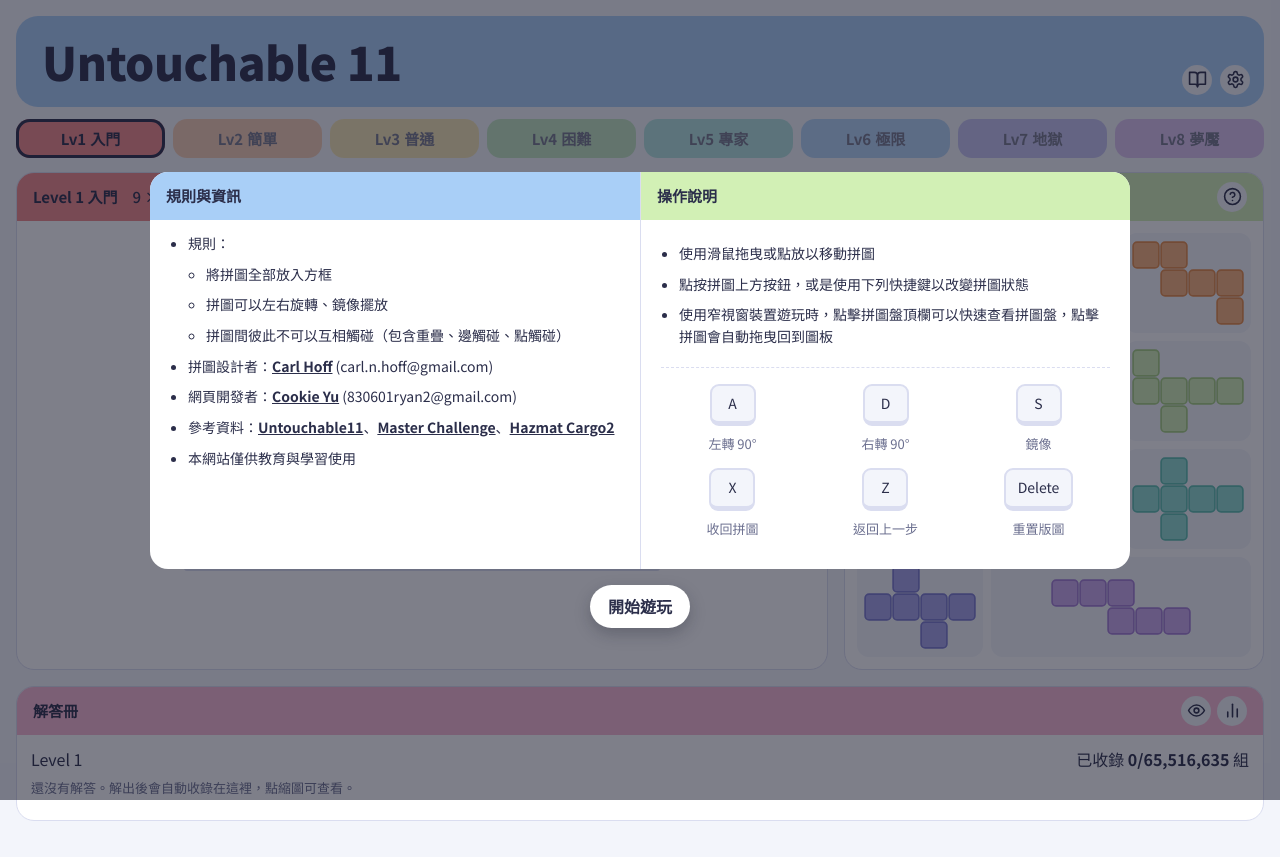
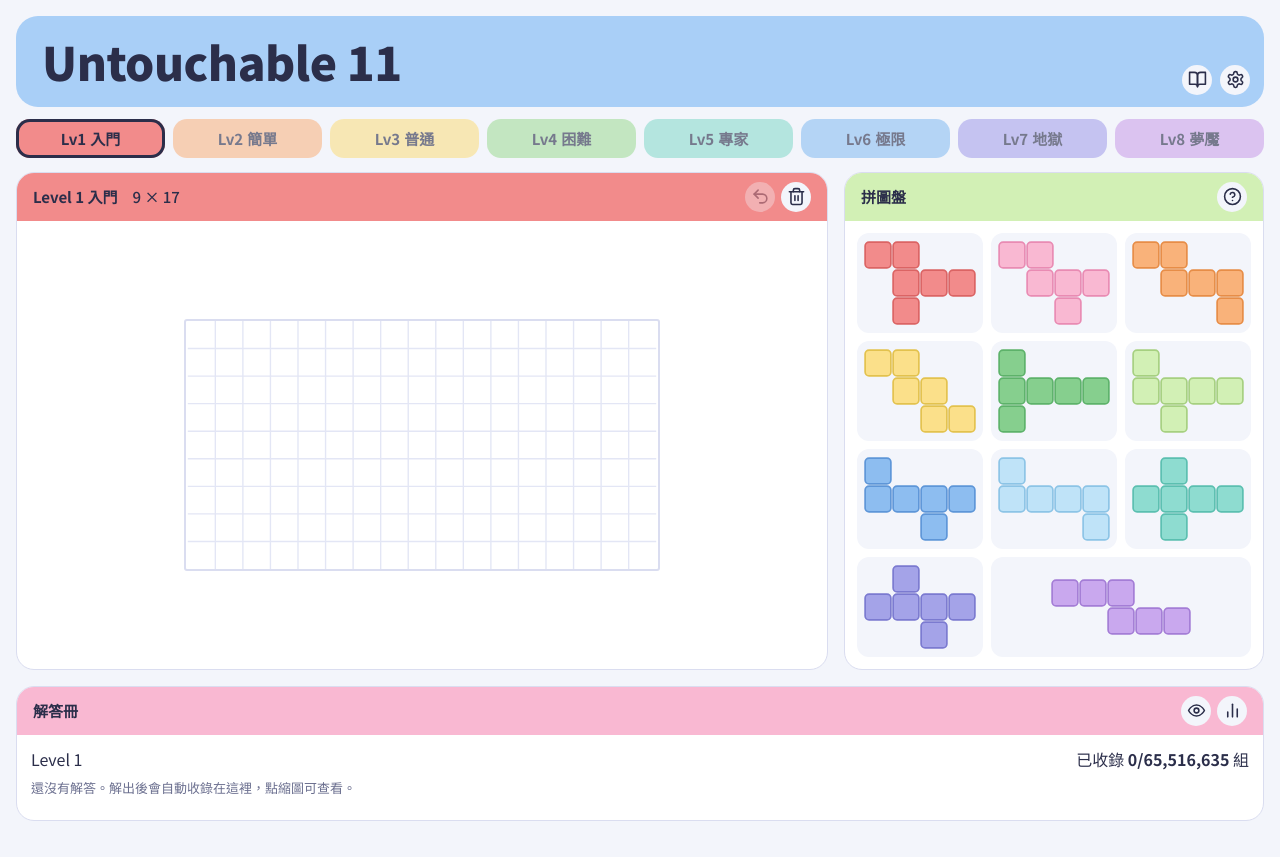
Before and after one commit to CookieYu1031/FanMade-Untouchable11, a plain HTML site: page index.html in a window 1280 px wide. Drawn offline with Linux system fonts and the light colour scheme.

Commit message:
fix: display issue

```diff
--- a/css/levels.css
+++ b/css/levels.css
@@ -16,4 +16,7 @@
 @media (max-width:759px){
   html[lang="en"] .lv{flex-direction:column;gap:0;padding:6px 2px}
   html[lang="en"] .lv b,html[lang="en"] .lv small{font-size:13px}
+  /* 英文名稱較長（如 Master Challenge、Hazmat Cargo）：允許換行，避免超出按鈕寬度 */
+  html[lang="en"] .lv{white-space:normal;line-height:1.15;text-align:center}
+  html[lang="en"] .lv b,html[lang="en"] .lv small{overflow-wrap:anywhere;word-break:normal;max-width:100%}
 }
--- a/css/modals.css
+++ b/css/modals.css
@@ -12,9 +12,4 @@
 .hsec p{margin:0;line-height:1.7}
 html[lang="en"] #helpModal .box{width:min(700px,100%)}
 /* 首次開啟的歡迎視窗 */
-.wwrap{width:min(980px,100%);display:flex;flex-direction:column;align-items:center;gap:16px;max-height:100%}
-.wcols{display:grid;grid-template-columns:1fr 1fr;background:var(--panel);border-radius:18px;overflow:auto;width:100%;max-height:calc(100vh - 110px)}
-.wcol+.wcol{border-left:1px solid var(--line)}
-.wcol .panel{margin:0;border:0;border-radius:0}
-@media (max-width:759px){.wcols{grid-template-columns:1fr}.wcol+.wcol{border-left:0;border-top:1px solid var(--line)}}
 #solTitle{min-width:0;overflow:hidden;text-overflow:ellipsis;white-space:nowrap}
--- a/data/levels.json
+++ b/data/levels.json
@@ -1,5 +1,5 @@
 {
-  "_說明": "pieces = 各槽位依序放的拼圖號碼（號碼見 pieces.json，且必須屬於適用組）；槽位順序同時決定顏色（見 colors.json 的 slotColors）。可寫成號碼陣列，或引用 slotSets 的名稱。cols/rows = 底板寬/高（格）；total = 正解總組數；near = true（有近似解、總數未知）或近似解總組數；extra = 獨立關卡（設定中開啟才會出現）；title = 該關卡的遊戲標題（省略則用 defaultTitle）。",
+  "_說明": "pieces = 各槽位依序放的拼圖號碼（號碼見 pieces.json，常用組與非常用組皆可使用）；槽位順序同時決定顏色（見 colors.json 的 slotColors）。可寫成號碼陣列，或引用 slotSets 的名稱。cols/rows = 底板寬/高（格）；total = 正解總組數；near = true（有近似解、總數未知）或近似解總組數；extra = 獨立關卡（設定中開啟才會出現）；title = 該關卡的遊戲標題（省略則用 defaultTitle）。",
   "defaultTitle": "Untouchable 11",
   "slotSets": {
     "standard11": [12, 13, 14, 15, 16, 17, 18, 19, 20, 21, 8]
--- a/data/pieces.json
+++ b/data/pieces.json
@@ -2,8 +2,8 @@
   "_說明": "拼圖格式：'o' = 方塊、'x' = 空格，逗號分隔各列（由上到下）。旋轉、鏡像視為同一種拼圖；定義的是預設樣式。",
   "family": {"name": "六格骨牌", "nameEn": "Hexomino", "cells": 6, "count": 35},
   "groups": [
-    {"id": 1, "name": "適用組", "nameEn": "Applicable", "range": [1, 21], "applicable": true},
-    {"id": 2, "name": "不適用組", "nameEn": "Not applicable", "range": [22, 35], "applicable": false}
+    {"id": 1, "name": "常用組", "nameEn": "Common", "range": [1, 21], "common": true},
+    {"id": 2, "name": "非常用組", "nameEn": "Uncommon", "range": [22, 35], "common": false}
   ],
   "pieces": [
     {"no": 1, "def": "oooooo"},
--- a/index.html
+++ b/index.html
@@ -115,40 +115,6 @@
   </div>
 </div>
 
-<div class="modal" id="welcomeModal">
-  <div class="wwrap">
-    <div class="wcols">
-      <div class="wcol">
-        <div class="panel"><h2 style="--c:var(--blue);background:var(--blue)"><span data-i18n="info.title"></span></h2></div>
-        <div class="help" data-i18n-html="info.html"></div>
-      </div>
-      <div class="wcol">
-        <div class="panel"><h2 style="--c:var(--p6);background:var(--p6)"><span data-i18n="help.title"></span></h2></div>
-        <div class="help">
-          <section class="hsec">
-            <ul>
-              <li data-i18n="help.l1"></li>
-              <li data-i18n="help.l2"></li>
-              <li data-i18n="help.l3"></li>
-            </ul>
-          </section>
-          <section class="hsec">
-            <div class="keys">
-              <div class="key" data-k="a"><kbd>A</kbd><span data-i18n="key.ccw"></span></div>
-              <div class="key" data-k="d"><kbd>D</kbd><span data-i18n="key.cw"></span></div>
-              <div class="key" data-k="s"><kbd>S</kbd><span data-i18n="key.flip"></span></div>
-              <div class="key" data-k="x"><kbd>X</kbd><span data-i18n="key.return"></span></div>
-              <div class="key" data-k="z"><kbd>Z</kbd><span data-i18n="key.undo"></span></div>
-              <div class="key" data-k="Delete"><kbd>Delete</kbd><span data-i18n="key.reset"></span></div>
-            </div>
-          </section>
-        </div>
-      </div>
-    </div>
-    <button class="sharebtn" id="welcomeStart" data-i18n="welcome.start"></button>
-  </div>
-</div>
-
 <div class="modal" id="infoModal">
   <div class="box" style="width:min(520px,100%)">
     <div class="panel" style="margin:0;border:0;border-radius:0">
--- a/js/core/config.js
+++ b/js/core/config.js
@@ -1,6 +1,6 @@
 /* =====================================================================
  * 設定載入 —— 讀取 data/*.json，組出拼圖庫、配色、關卡
- *   pieces.json：35 種六格拼圖（分「適用組」1~21 號、「不適用組」22~35 號）
+ *   pieces.json：35 種六格拼圖（皆為六格骨牌；1~21 號「常用組」、22~35 號「非常用組」）
  *   levels.json：關卡（尺寸、解答數、各槽位放哪一號拼圖）與拼圖盤顯示順序
  *   colors.json：色盤與「槽位數 → 顏色序」
  * 匯出的都是「容器」（陣列 / 物件）：loadConfig() 只會往裡面填資料，不會換掉它們，
@@ -10,7 +10,7 @@ import { cellsOf } from './matrix.js';
 
 export const PIECES = [];          // 拼圖物件陣列（依號碼排序）
 export const PIECE = {};           // 代號 → 拼圖物件
-export const PIECE_GROUPS = [];    // 拼圖分組（適用組 / 不適用組）
+export const PIECE_GROUPS = [];    // 拼圖分組（常用組 / 非常用組）
 export const COLORS = {};          // 色名 → { fill, edge }
 export const SLOT_COLORS = {};     // 槽位數 → 色名陣列
 export const LEVELS = [];          // 關卡陣列（索引 = lv - 1）
@@ -29,7 +29,7 @@ async function fetchJSON(path) {
   return res.json();
 }
 
-/* ---- 拼圖：驗證「全體都是六格拼圖」，並依群組標記是否適用 ---- */
+/* ---- 拼圖：驗證「全體都是六格拼圖」，並依群組標記是否為常用組（僅作分類，不限制關卡使用） ---- */
 function buildPieces(data) {
   const { family, groups, pieces } = data;
   if (!Array.isArray(pieces) || pieces.length !== family.count)
@@ -53,14 +53,14 @@ function buildPieces(data) {
     if (cellsOf(matrix).length !== family.cells)
       throw new Error(`pieces.json：${no} 號不是 ${family.cells} 格拼圖（${family.name}）`);
     const group = groups.find(g => no >= g.range[0] && no <= g.range[1]);
-    const piece = { no, id: pieceId(no), name: `${no}號`, def: p.def, matrix, group: group.id, applicable: group.applicable };
+    const piece = { no, id: pieceId(no), name: `${no}號`, def: p.def, matrix, group: group.id, common: group.common };
     PIECES.push(piece);
   });
   Object.keys(PIECE).forEach(k => delete PIECE[k]);
   PIECES.forEach(p => { PIECE[p.id] = p; });
 }
 
-/* ---- 關卡：槽位 → 拼圖號碼，並檢查只能用「適用組」的拼圖 ---- */
+/* ---- 關卡：槽位 → 拼圖號碼（任何組別的拼圖都可使用） ---- */
 function buildLevels(data) {
   const sets = data.slotSets || {};
   Object.keys(TRAY_ORDER).forEach(k => delete TRAY_ORDER[k]);
@@ -75,7 +75,6 @@ function buildLevels(data) {
     nums.forEach(n => {
       const p = PIECE[pieceId(n)];
       if (!p) throw new Error(`levels.json：第 ${src.lv} 關使用了不存在的 ${n} 號拼圖`);
-      if (!p.applicable) throw new Error(`levels.json：第 ${src.lv} 關使用了不適用組的 ${n} 號拼圖`);
     });
     if (new Set(nums).size !== nums.length) throw new Error(`levels.json：第 ${src.lv} 關的拼圖號碼重複`);
     const L = { ...src, pieces: nums, ids: nums.map(pieceId).join('') };
--- a/js/i18n/locales/en.js
+++ b/js/i18n/locales/en.js
@@ -29,7 +29,6 @@ export default {
     'near.count':(n, m) => `<span class="bc-l">Near solutions</span><span class="bc-r"><b>${m == null ? n : n + '/' + m}</b> collected</span>`,
     'near.empty':'No near solutions yet (collected automatically)',
     'near.desc':() => `A near solution allows one corner contact.`,
-    'welcome.start':'Start playing',
     'brd.title':'Reset board', 'brd.desc':'Reset the board for this level?\nAll pieces go back to the tray. This cannot be undone.', 'brd.confirm':'Reset',
     'tip.stats':'Statistics', 'stat.title':'Statistics', 'stat.lv':'Level', 'stat.total':'Solutions', 'stat.got':'Collected', 'stat.progress':'Progress',
     'set.vol':'Volume',
--- a/js/i18n/locales/zh.js
+++ b/js/i18n/locales/zh.js
@@ -29,7 +29,6 @@ export default {
     'near.count':(n, m) => `<span class="bc-l">近似解</span><span class="bc-r">已收錄 <b>${m == null ? n : n + '/' + m}</b> 組</span>`,
     'near.empty':'還沒有近似解(會自動收錄)',
     'near.desc':() => `近似解即允許存在一組角觸碰`,
-    'welcome.start':'開始遊玩',
     'brd.title':'重置版圖', 'brd.desc':'確定要重置目前等級的版圖嗎？\n版圖上的拼圖會全部回到拼圖盤，且無法復原。', 'brd.confirm':'確認重置',
     'tip.stats':'統計', 'stat.title':'統計', 'stat.lv':'等級', 'stat.total':'解答組數', 'stat.got':'收錄組數', 'stat.progress':'收錄進度',
     'set.vol':'音量',
--- a/js/main.js
+++ b/js/main.js
@@ -17,7 +17,6 @@ import './ui/interaction/drag.js';
 import './ui/interaction/transform.js';
 import './ui/interaction/undo.js';
 import './ui/modals/info.js';
-import './ui/modals/welcome.js';
 import './ui/modals/help.js';
 import './ui/modals/special.js';
 import './ui/modals/solution.js';
--- a/js/storage/store.js
+++ b/js/storage/store.js
@@ -14,5 +14,4 @@ export const Store = {
     try { localStorage.setItem(k, JSON.stringify(v)); } catch (e) { /* 忽略：改用記憶體 */ }
   },
 };
-export const KEY_WELCOME = 'untouchable11.welcomed.v1';
 export const KEY_UI = 'untouchable11.ui.v1';
--- a/js/ui/modals/board-reset.js
+++ b/js/ui/modals/board-reset.js
@@ -1,7 +1,7 @@
 /* 重置版圖確認視窗 */
 import { Sfx } from '../../audio/sfx.js';
 import { t } from '../../i18n/i18n.js';
-import { state, curPieces, freshPieces } from '../../state/state.js';
+import { state, freshPieces } from '../../state/state.js';
 import { updateUndo } from '../../storage/history.js';
 import { $ } from '../dom.js';
 import { toast } from '../toast.js';
@@ -11,7 +11,6 @@ import { renderTray } from '../render-tray.js';
 const brdModal = $('boardResetModal');
 export function askResetBoard() {
   if (state.drag) return;
-  if (!curPieces().some(p => p.placed)) { toast(t('toast.emptyBoard')); return; }
   brdModal.classList.add('open'); $('brdConfirm').focus();
 }
 function doResetBoard() {
--- a/js/ui/render-board.js
+++ b/js/ui/render-board.js
@@ -8,18 +8,27 @@ import { cellRects } from './svg.js';
 import { traySlots } from './render-tray.js';
 import { syncTools } from './piece-tools.js';
 
+// 觸控裝置（手機）捲動時網址列會收合 / 展開，window.innerHeight 與 resize 事件會跟著變動，
+// 造成圖板高度與格子大小一直改變。因此觸控 + 窄視窗時，同一個視窗寬度只取第一次的高度，不再隨捲動更新。
+let vhCache = { w: 0, h: 0 };
+export function viewportH() {
+  const w = window.innerWidth;
+  if (!window.matchMedia('(max-width:759px) and (pointer:coarse)').matches) return window.innerHeight;
+  if (vhCache.w !== w) vhCache = { w, h: window.innerHeight };   // 寬度改變（轉向、分割視窗）才重新取值
+  return vhCache.h;
+}
 // 依視窗大小決定每格像素，並設定 SVG 尺寸（viewBox 以「格」為單位，所以座標都不需換算）
 export function fitBoard() {
   const D = dims();
   const availW = Math.max(240, els.wrap.clientWidth - 30);
-  const availH = Math.max(300, window.innerHeight - 240);
+  const availH = Math.max(300, viewportH() - 240);
   let c = clamp(Math.floor(Math.min(availW / D.cols, availH / D.rows)), 14, 48);
 
   // 拼圖盤與底板共用同一個格子大小（拖曳時大小才不會跳動）。
   // 先依底板算出 c，再確認拼圖盤放得下；放不下就一起縮小，避免「盤很大、拼圖很小」或反過來。
   const trayW = Math.max(200, els.tray.clientWidth - 24), gap = 8;
   const sideBySide = window.matchMedia('(min-width: 1180px)').matches; // 拼圖盤在右側時高度受視窗限制
-  const maxH = sideBySide ? Math.max(420, window.innerHeight - 180) : Infinity;
+  const maxH = sideBySide ? Math.max(420, viewportH() - 180) : Infinity;
   // 第 11 片（5 格寬）要佔兩個欄位，所以拼圖盤至少 2 欄；高度以 12 個欄位（11 片 + 1 個空位）估算
   const trayHeight = k => {
     const cols = Math.max(2, Math.floor((trayW + gap) / (4 * k + 12 + gap)));
--- a/js/ui/responsive.js
+++ b/js/ui/responsive.js
@@ -17,8 +17,12 @@ document.querySelectorAll('.stage>h2, .tray-panel>h2').forEach(h => h.addEventLi
   scrollToPanel(h.parentElement);
 }));
 // 視窗大小改變：跨過寬窄分界時，整個盤面旋轉 90° 並重畫；否則只重新計算格子大小
+// 觸控裝置窄視窗：捲動造成的「只有高度變動」resize（網址列收合）一律忽略，避免圖板大小亂跳
+let lastW = window.innerWidth;
 window.addEventListener('resize', () => {
   if (state.drag && state.drag.moved) return;
+  const w = window.innerWidth, widthSame = w === lastW; lastW = w;
+  if (widthSame && window.matchMedia('(max-width:759px) and (pointer:coarse)').matches) return;
   if (applyMode()) refresh();
   else { fitBoard(); renderTray(); syncTools(); }
 });
```
Also changed, not shown: README.md.
